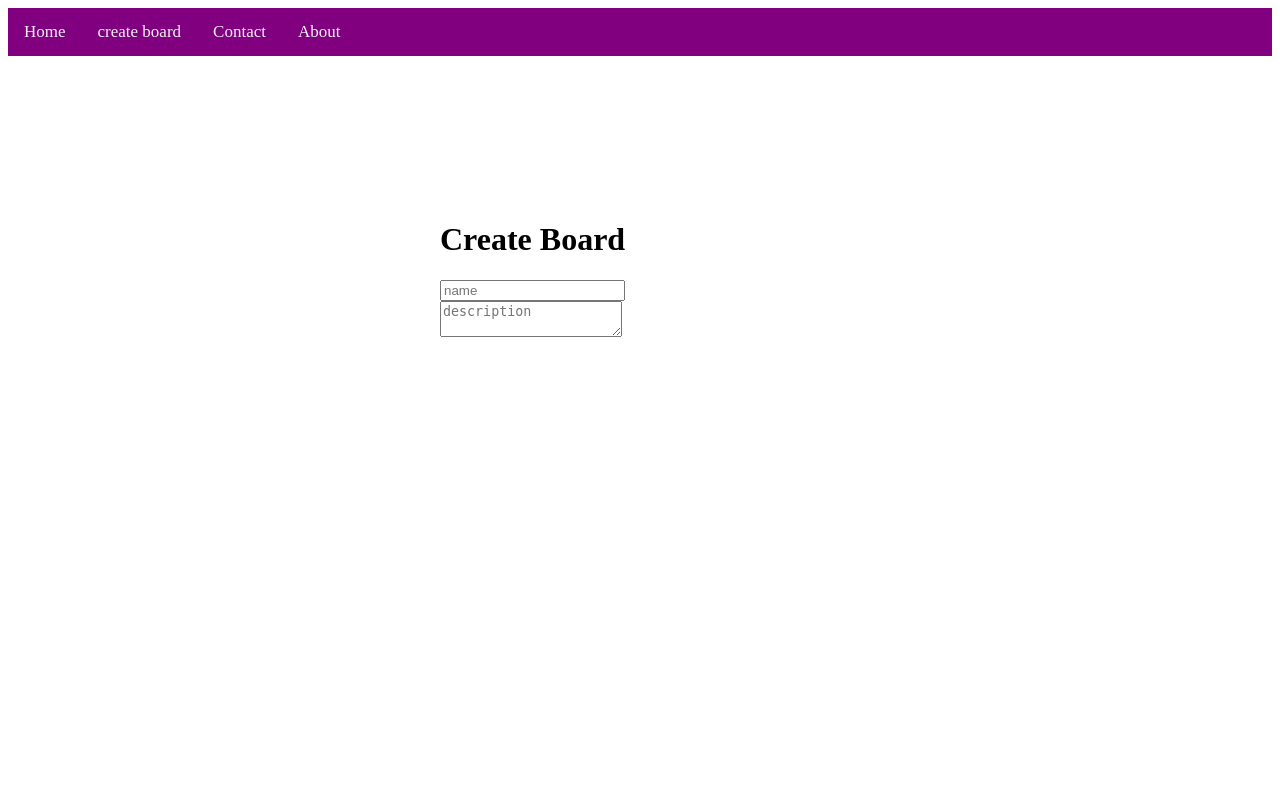
After one commit to dustinliu/crc_card, a Flask app: page /create_board in a window 1280 px wide. The commit adds this page. Run offline with Flask 2, Linux system fonts and the light colour scheme.

Commit message:
add board create page

```diff
--- a/crc_board/web/static/crc_board.css
+++ b/crc_board/web/static/crc_board.css
@@ -1,5 +1,46 @@
+.topnav {
+    background-color: purple;
+    overflow: hidden;
+}
+
+/* Style the links inside the navigation bar */
+.topnav a {
+    float: left;
+    display: block;
+    color: #f2f2f2;
+    text-align: center;
+    padding: 14px 16px;
+    text-decoration: none;
+    font-size: 17px;
+}
+
+/* Change the color of links on hover */
+.topnav a:hover {
+    background-color: #ddd;
+    color: black;
+}
+
+/* Add a color to the active/current link */
+.topnav a.active {
+    background-color: #4CAF50;
+    color: white;
+}
+
 .container {
     padding: 1% 10% 1% 10%;
+}
+
+#create_board {
+    width: 400px;
+    height: 400px;
+
+    position: absolute;
+    top:0;
+    bottom: 0;
+    left: 0;
+    right: 0;
+
+    margin: auto;
 }
 
 .card {
--- /dev/null
+++ b/crc_board/web/templates/create_board.html
@@ -0,0 +1,11 @@
+{%  extends "nav.html" %}
+{% block body %}
+        <div id="create_board">
+        <h1>Create Board</h1>
+            <form name="create_board">
+                <input placeholder="name" name="name"><br>
+                <textarea placeholder="description" name="desc"></textarea>
+            </form>
+        </div>
+    </div>
+{% endblock %}
--- /dev/null
+++ b/crc_board/web/templates/nav.html
@@ -0,0 +1,21 @@
+
+<!DOCTYPE html>
+<html lang="en">
+<head>
+    <meta charset="UTF-8">
+    <title>CRC Board</title>
+    <link href="https://fonts.googleapis.com/css?family=Anton|Asap" rel="stylesheet">
+    <link rel='stylesheet' type='text/css' href="{{ url_for('web.static', filename='crc_board.css') }}">
+</head>
+<body>
+<div class="topnav" id="myTopnav">
+  <a href="{{ url_for('.index') }}">Home</a>
+  <a href="{{ url_for('.create_board') }}">create board</a>
+  <a href="#contact">Contact</a>
+  <a href="#about">About</a>
+</div>
+
+{% block body %}{% endblock %}
+
+</body>
+</html>
--- a/crc_board/web/view.py
+++ b/crc_board/web/view.py
@@ -1,4 +1,4 @@
-from flask import Blueprint, render_template
+from flask import Blueprint, render_template, request
 from crc_board import app
 import requests
 
@@ -7,9 +7,13 @@ web = Blueprint('web', __name__, url_prefix='/',
                      static_folder='static',
                     static_url_path='assets')
 
-@web.route('/boards/<id_or_name>', methods=['GET'])
+@web.route('boards/<id_or_name>', methods=['GET'])
 def show_board(id_or_name):
     return render_template('index.html')
+
+@web.route('create_board', methods=['GET'])
+def create_board():
+    return render_template("create_board.html")
 
 @web.route('/', methods=['GET'])
 def index():
```
Also changed, not shown: crc_board/web/templates/index.html (+3 -11 lines).
